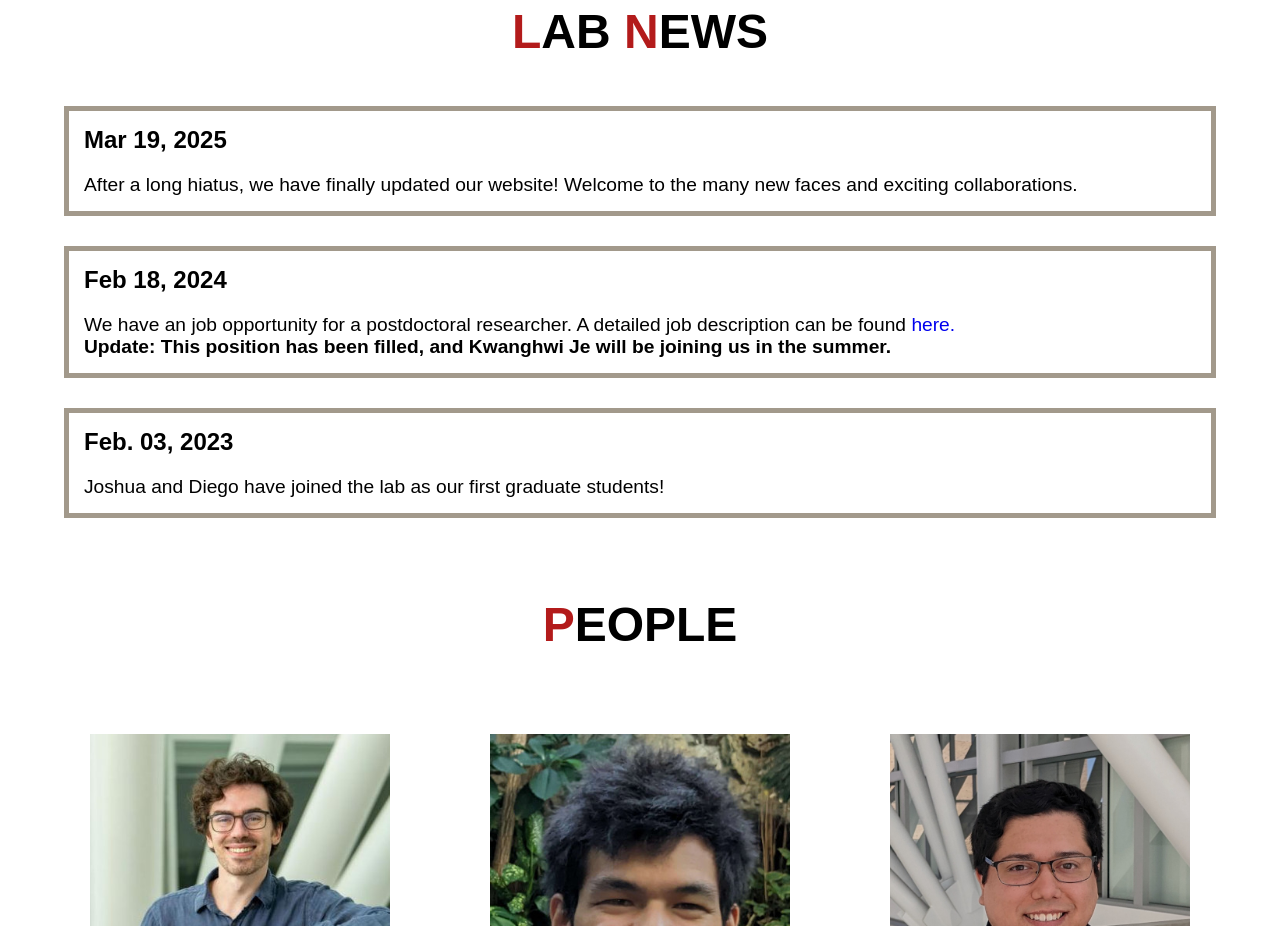
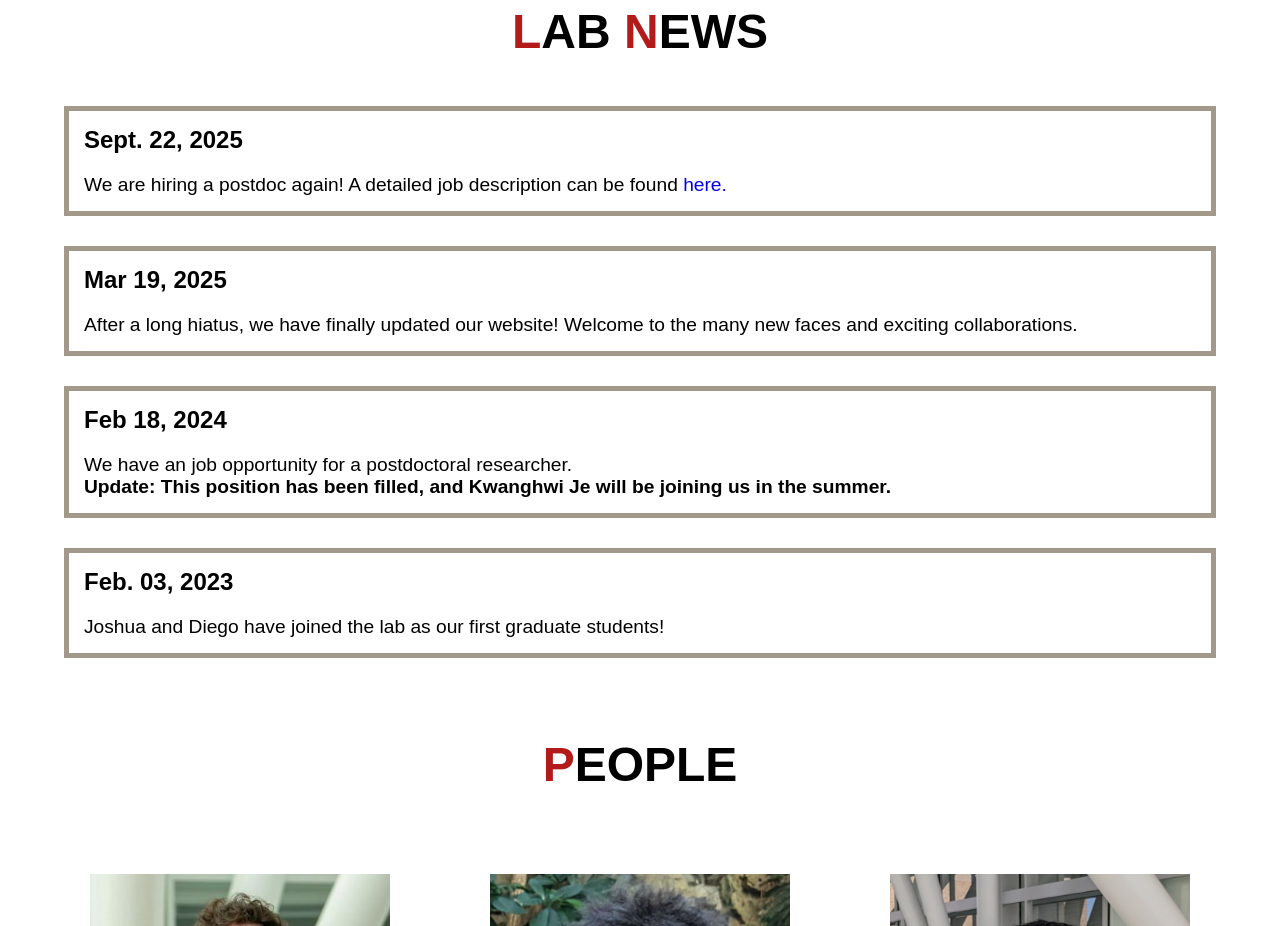
Before and after one commit to thiedelab/thiedelab.github.io, a plain HTML site: page index.html in a window 1280 px wide. Shown: the part 1720-2646 px from the top of the page. Drawn offline with Linux system fonts and the light colour scheme.

Commit message:
Updated with job posting

```diff
--- a/index.html
+++ b/index.html
@@ -184,6 +184,19 @@
                         <img src="https://img.icons8.com/ios-glyphs/60/null/protein.png" />
                     </div> -->
                     <h2 class="labnews-item-header">
+                        Sept. 22, 2025
+                    </h2>
+                    <p>
+                        We are hiring a postdoc again!
+                        A detailed job description can be found <a href="docs/postdoctoral_job_posting.pdf">here.</a>
+                        <br />
+                    </p>
+                </div>
+                <div class="labnews-item">
+                    <!-- <div class="icon">
+                        <img src="https://img.icons8.com/ios-glyphs/60/null/protein.png" />
+                    </div> -->
+                    <h2 class="labnews-item-header">
                         Mar 19, 2025
                     </h2>
                     <p>
@@ -200,7 +213,7 @@
                     </h2>
                     <p>
                         We have an job opportunity for a postdoctoral researcher.
-                        A detailed job description can be found <a href="docs/postdoctoral_job_posting.pdf">here.</a>
+                        <!-- A detailed job description can be found <a href="docs/postdoctoral_job_posting.pdf">here.</a> -->
                         <br />
                         <b>Update: This position has been filled, and Kwanghwi Je will be joining us in the summer.</b>
                     </p>
```
Also changed, not shown: 1 other file.
